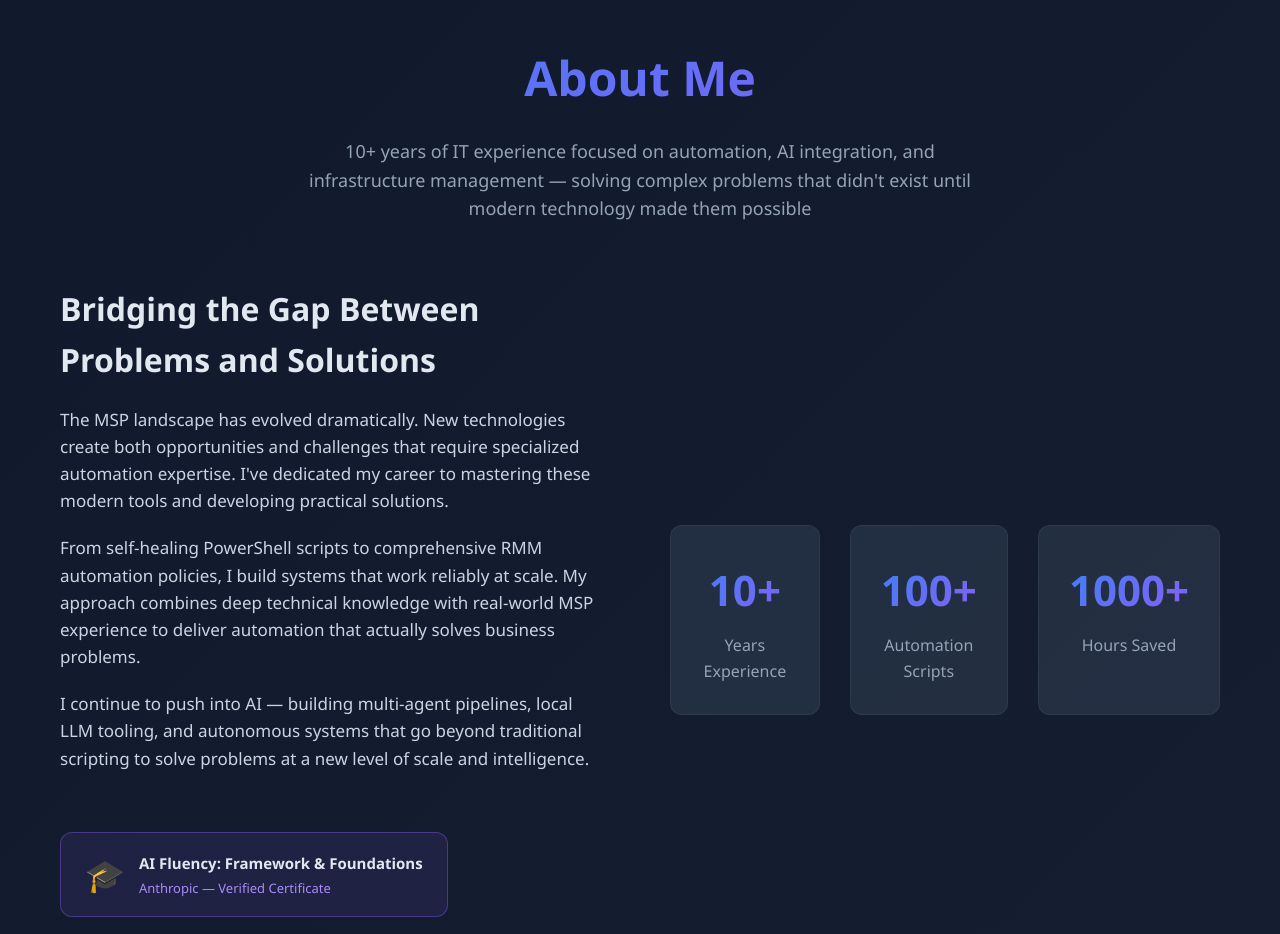
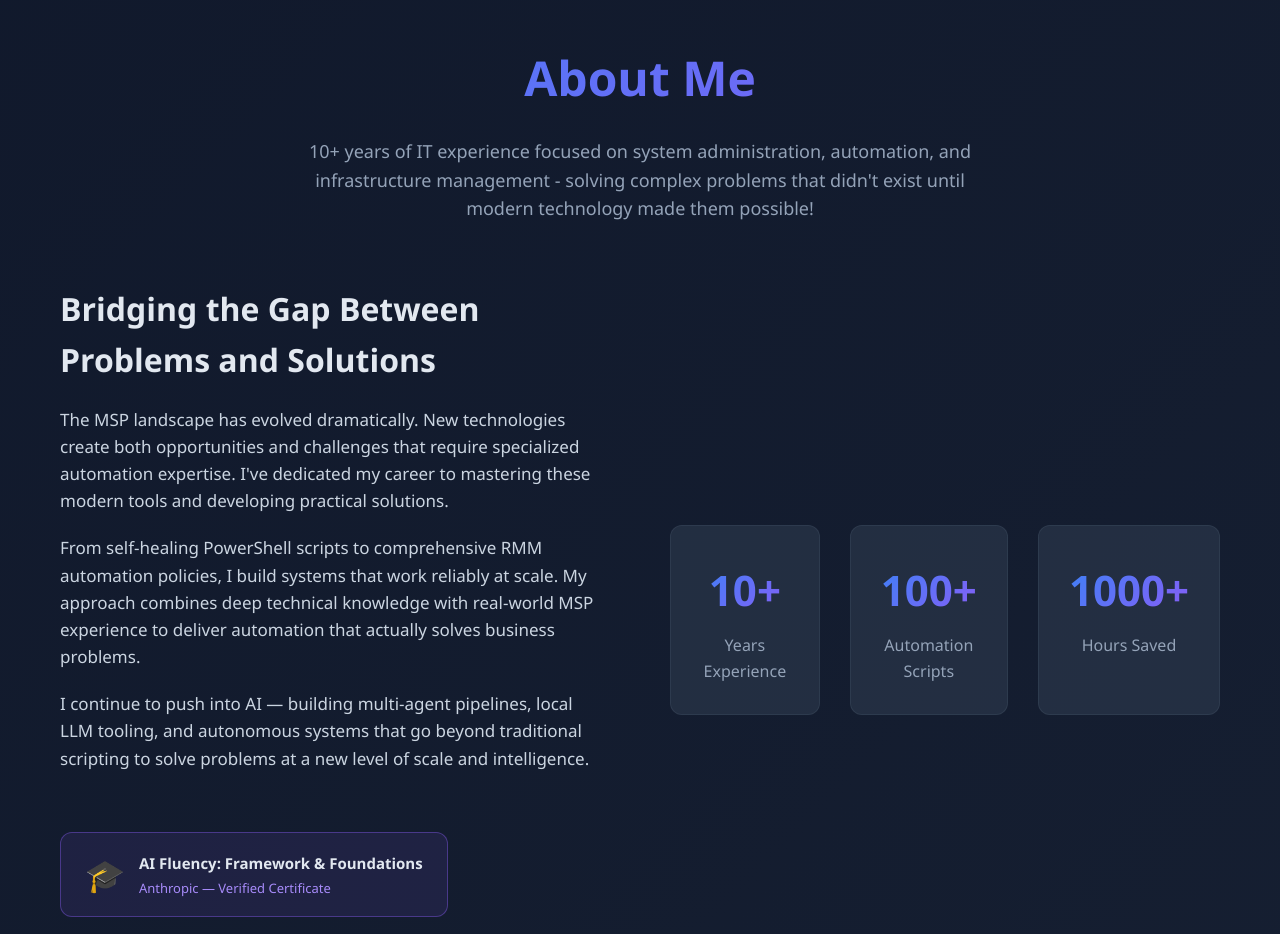
Before and after one commit to JGreenInfoTech/JGreenInfoTech.github.io, a plain HTML site: page docs/index.html in a window 1280 px wide. Shown: the part 860-1794 px from the top of the page. Drawn offline with Linux system fonts and the light colour scheme.

Commit message:
Update job title and experience description in index.html
Updated title and description in index.html to reflect a more accurate job title and experience.

```diff
--- a/docs/index.html
+++ b/docs/index.html
@@ -3,7 +3,7 @@
 <head>
     <meta charset="UTF-8">
     <meta name="viewport" content="width=device-width, initial-scale=1.0">
-    <title>Johnathan - Windows Automation Engineer</title>
+    <title>Johnathan - Windows Automation & Systems Engineer</title>
     <style>
         * {
             margin: 0;
@@ -578,8 +578,8 @@
         <div class="container">
             <h2 class="section-title">About Me</h2>
             <p class="section-subtitle">
-                10+ years of IT experience focused on automation, AI integration, and infrastructure management —
-                solving complex problems that didn't exist until modern technology made them possible
+                10+ years of IT experience focused on system administration, automation, and infrastructure management -
+                solving complex problems that didn't exist until modern technology made them possible!
             </p>
 
             <div class="about-content">
```
